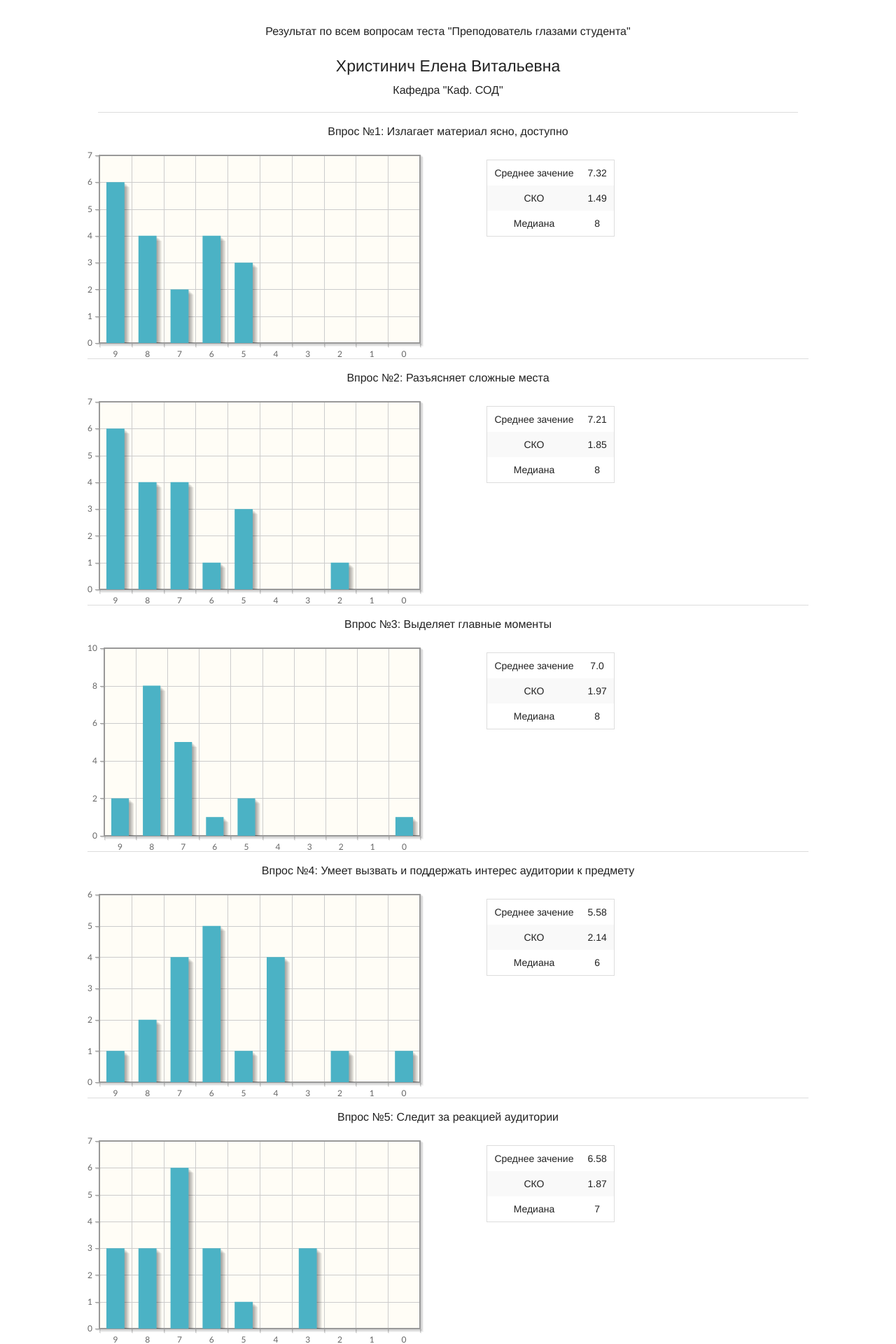
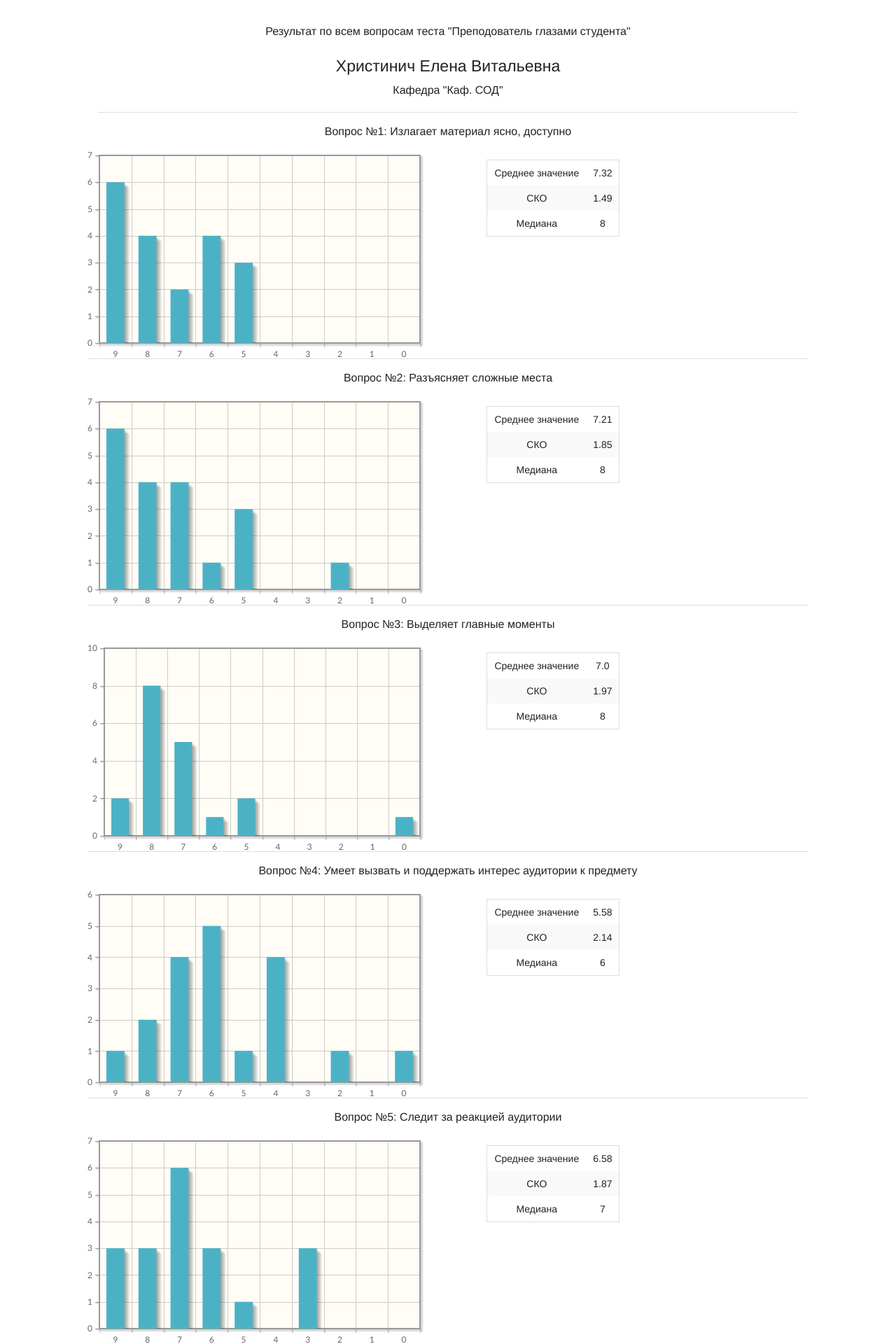
Before and after one commit to cImentik/studq, a Django app: page /report/2/ in a window 1280 px wide. Shown: the top 1920 px of the page at 70% size. Run offline with Django 3.2, Linux system fonts and the light colour scheme; a user stored in the database is signed in; data comes from the database, SQL or seed files in the repository; both versions use the stored data as it was after the commit; parts of the project's set-up code (start-up, migrations or seed data) failed here and were passed over.

Commit message:
Внесение быстрых правок интерфейса

```diff
--- a/quiz/templates/quiz/report.html
+++ b/quiz/templates/quiz/report.html
@@ -29,7 +29,7 @@
 </div>
 <div class="row">
     {% for key, question in data.items %}
-        <div class="row text-center">Впрос №{{ key }}: {{ question.content }}</div>
+        <div class="row text-center">Вопрос №{{ key }}: {{ question.content }}</div>
         <br/>
         <div class="row">
             <div id="chart{{ key }}" class="large-6 medium-5 small-6 column">
@@ -56,7 +56,7 @@
                     <table>
                     <tbody>
                         <tr>
-                            <td>Среднее зачение</td>
+                            <td>Среднее значение</td>
                             <td>{{ question.mean }}</td>
                         </tr>
                         <tr>
```
Also changed, not shown: db.sqlite3.
